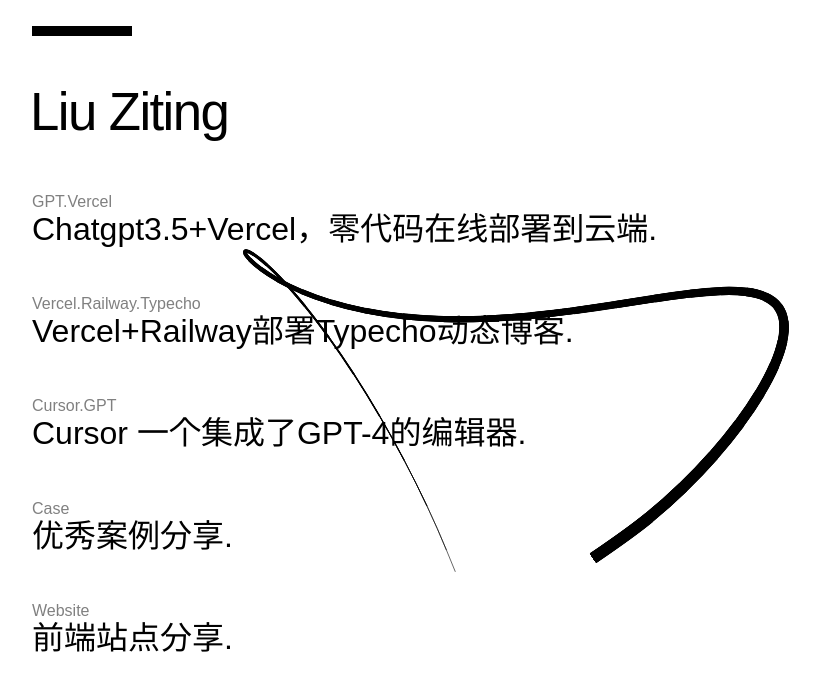
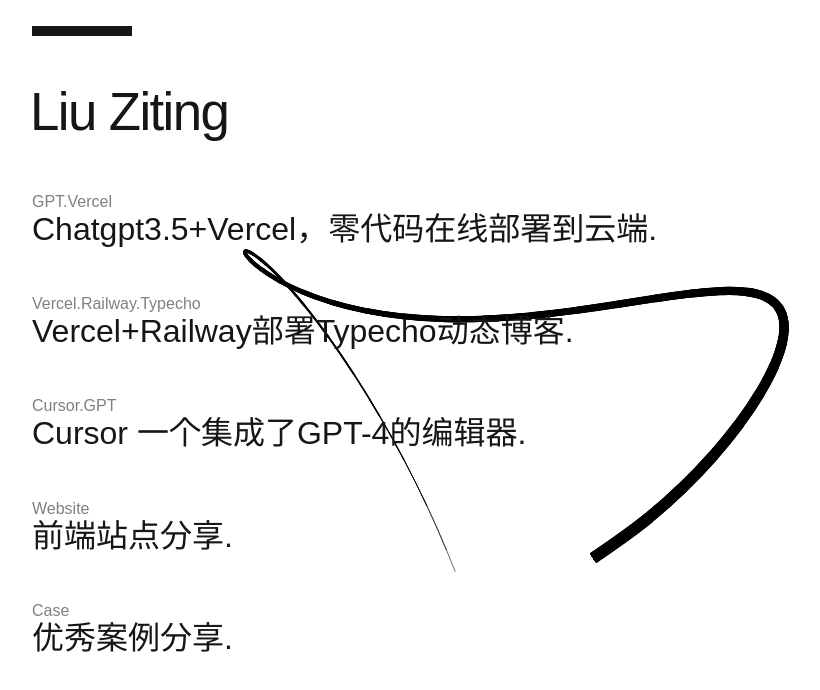
Before and after one commit to liu-ziting/Blog-23, a Vue app: page / in a window 1280 px wide. Shown: the top 690 px of the page, without its empty margins (224-1044 px from the left). Built offline with nearby package versions, Linux system fonts and the light colour scheme; a web font is replaced by a local one.

Commit message:
优化颜色

```diff
--- a/src/App.vue
+++ b/src/App.vue
@@ -35,7 +35,7 @@ export default {
     z-index: -1;
 }
 .blacks {
-    background-color: #000000;
+    background-color: #161616;
 }
 .white {
     background-color: inherit;
--- a/src/components/MainList.vue
+++ b/src/components/MainList.vue
@@ -38,16 +38,16 @@ export default {
                     class: 'underlined underlined--reverse'
                 },
                 {
+                    title: '前端站点分享.',
+                    tag: 'Website',
+                    src: 'https://gamma.app/public/-8sse4vampaeyogm',
+                    class: 'underlined underlined--offset'
+                },
+                {
                     title: '优秀案例分享.',
                     tag: 'Case',
                     src: 'https://gamma.app/public/-u01r2v0m32l9t21',
                     class: 'underlined underlined--gradient'
-                },
-                {
-                    title: '前端站点分享.',
-                    tag: 'Website',
-                    src: 'https://gamma.app/docs/-8sse4vampaeyogm',
-                    class: 'underlined underlined--offset'
                 }
             ],
             isSwitched: false
@@ -65,7 +65,7 @@ export default {
 
 <style lang="scss" scoped>
 $white: rgba(255, 255, 255, 0.9);
-$black: #000000;
+$black: #161616;
 $yellow: rgbA(255, 255, 0, 1);
 $yellow05: rgbA(255, 255, 0, 0.5);
 .wrap {
@@ -96,7 +96,7 @@ $yellow05: rgbA(255, 255, 0, 0.5);
         height: 60px;
     }
     .underlined {
-        color: black;
+        color: $black;
         flex: 1;
         font-size: 2em;
         line-height: 1.2;
@@ -110,7 +110,7 @@ $yellow05: rgbA(255, 255, 0, 0.5);
             background-size: 100% 100%;
         }
         &--thin {
-            background-image: linear-gradient(to right, black 0, black 100%);
+            background-image: linear-gradient(to right, $black 0, $black 100%);
         }
         &--thick {
             background-position: 0 -0.3em;
@@ -133,7 +133,7 @@ $yellow05: rgbA(255, 255, 0, 0.5);
         margin: 0 0 50px;
         width: 100px;
         height: 10px;
-        background: #000;
+        background: $black;
         display: block;
         cursor: pointer;
     }
```
